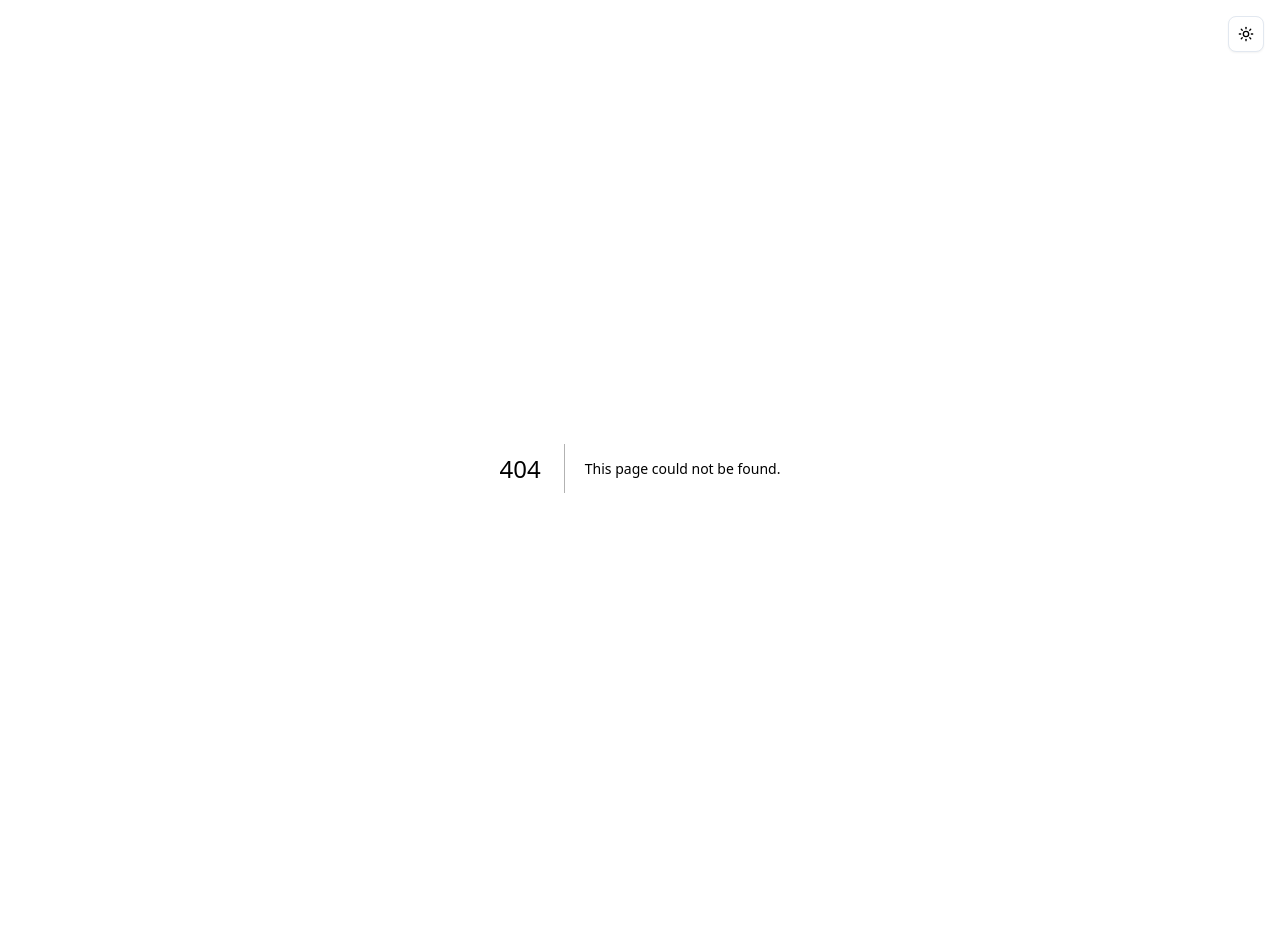
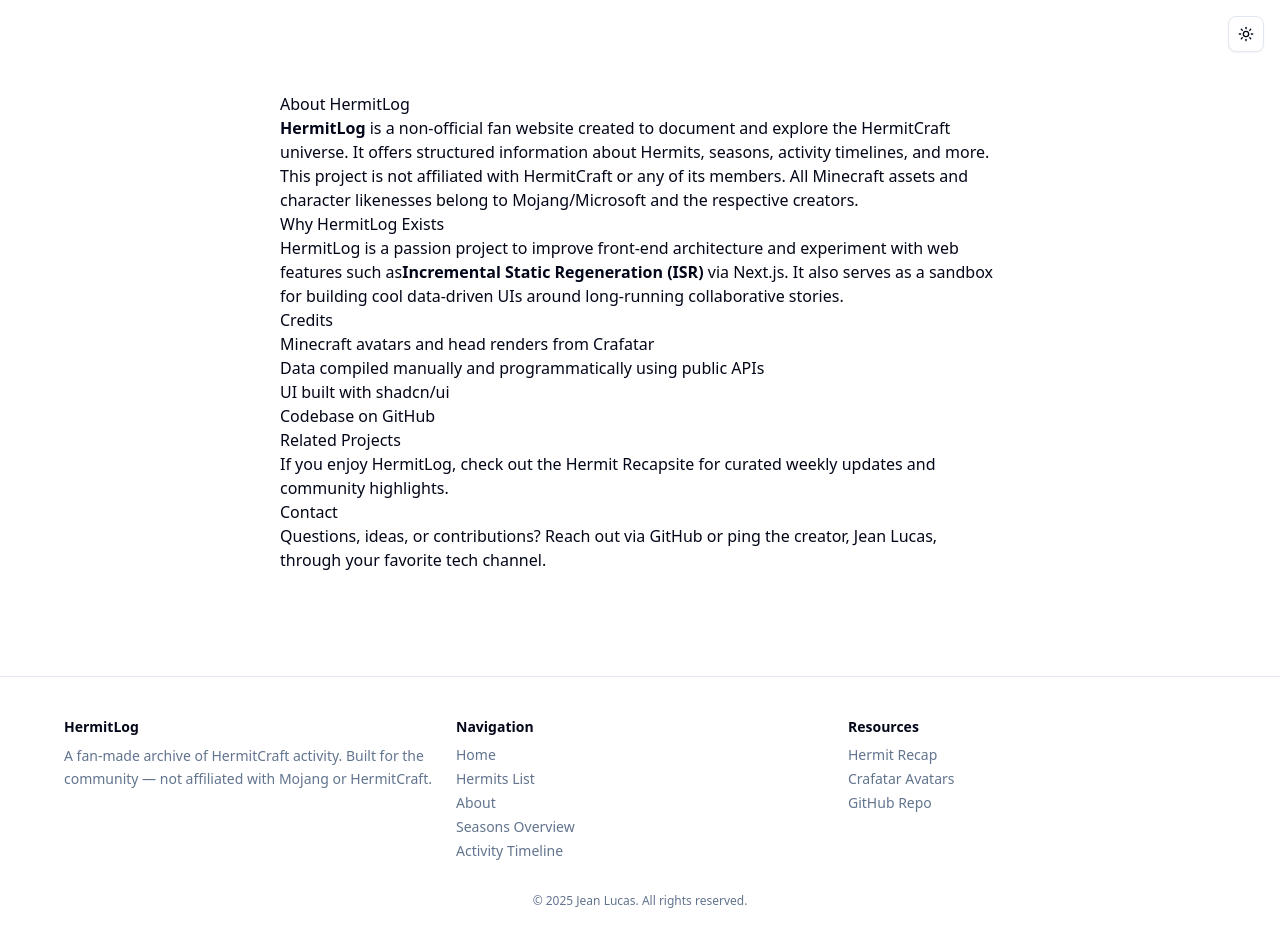
Before and after one commit to jeanlucaslima/HermitLog, a Next.js app: page /about in a window 1280 px wide. Before the commit this address had no page. Shown: the top 946 px of the page. Before the commit the page ends 868 px from the top, so only its background shows below. Built offline with nearby package versions, Linux system fonts and the light colour scheme.

Commit message:
Added footer and about page

```diff
--- /dev/null
+++ b/app/about/page.tsx
@@ -0,0 +1,46 @@
+// app/about/page.tsx
+export default function AboutPage() {
+  return (
+    <>
+      <main className="prose dark:prose-invert max-w-3xl mx-auto p-6">
+        <h1>About HermitLog</h1>
+
+        <p>
+          <strong>HermitLog</strong> is a non-official fan website created to document and explore the HermitCraft
+          universe. It offers structured information about Hermits, seasons, activity timelines, and more.
+        </p>
+
+        <p>
+          This project is not affiliated with HermitCraft or any of its members. All Minecraft assets and character
+          likenesses belong to Mojang/Microsoft and the respective creators.
+        </p>
+
+        <h2>Why HermitLog Exists</h2>
+        <p>
+          HermitLog is a passion project to improve front-end architecture and experiment with web features such as
+          <strong>Incremental Static Regeneration (ISR)</strong> via Next.js. It also serves as a sandbox for building
+          cool data-driven UIs around long-running collaborative stories.
+        </p>
+
+        <h2>Credits</h2>
+        <ul>
+          <li>Minecraft avatars and head renders from <a href="https://crafatar.com" target="_blank" rel="noreferrer">Crafatar</a></li>
+          <li>Data compiled manually and programmatically using public APIs</li>
+          <li>UI built with <a href="https://ui.shadcn.com" target="_blank" rel="noreferrer">shadcn/ui</a></li>
+          <li>Codebase on <a href="https://github.com/jeanlucaslima/HermitLog" target="_blank" rel="noreferrer">GitHub</a></li>
+        </ul>
+
+        <h2>Related Projects</h2>
+        <p>
+          If you enjoy HermitLog, check out the <a href="https://hermitrecap.com" target="_blank" rel="noreferrer">Hermit Recap</a>
+          site for curated weekly updates and community highlights.
+        </p>
+
+        <h2>Contact</h2>
+        <p>
+          Questions, ideas, or contributions? Reach out via GitHub or ping the creator, Jean Lucas, through your favorite tech channel.
+        </p>
+      </main>
+    </>
+  )
+}
--- a/app/layout.tsx
+++ b/app/layout.tsx
@@ -1,4 +1,5 @@
 import type { Metadata } from "next";
+import { Footer } from "@/components/footer";
 import { Geist, Geist_Mono } from "next/font/google";
 import { ThemeProvider } from "@/components/theme-provider";
 import { ThemeToggle } from "@/components/theme-toggle";
@@ -36,6 +37,7 @@
             <ThemeToggle />
           </header>
           {children}
+          <Footer />
         </ThemeProvider>
       </body>
     </html>
--- /dev/null
+++ b/components/footer.tsx
@@ -0,0 +1,59 @@
+// components/footer.tsx
+"use client"
+
+import Link from "next/link"
+
+export function Footer() {
+  return (
+    <footer className="border-t mt-20 px-6 py-10 text-sm text-muted-foreground">
+      <div className="max-w-6xl mx-auto grid grid-cols-1 sm:grid-cols-3 gap-6 text-center sm:text-left">
+        {/* Branding and Description */}
+        <div>
+          <h3 className="font-semibold text-foreground mb-2">HermitLog</h3>
+          <p className="leading-relaxed">
+            A fan-made archive of HermitCraft activity. Built for the community — not affiliated with Mojang or HermitCraft.
+          </p>
+        </div>
+
+        {/* Navigation */}
+        <div>
+          <h4 className="font-semibold text-foreground mb-2">Navigation</h4>
+          <ul className="space-y-1">
+            <li><Link href="/">Home</Link></li>
+            <li><Link href="/hermits">Hermits List</Link></li>
+            <li><Link href="/about">About</Link></li>
+            {/* Placeholder/future links */}
+            <li><Link href="/seasons">Seasons Overview</Link></li>
+            <li><Link href="/timeline">Activity Timeline</Link></li>
+          </ul>
+        </div>
+
+        {/* External Links */}
+        <div>
+          <h4 className="font-semibold text-foreground mb-2">Resources</h4>
+          <ul className="space-y-1">
+            <li>
+              <a href="https://hermitrecap.com" target="_blank" rel="noreferrer">
+                Hermit Recap
+              </a>
+            </li>
+            <li>
+              <a href="https://crafatar.com" target="_blank" rel="noreferrer">
+                Crafatar Avatars
+              </a>
+            </li>
+            <li>
+              <a href="https://github.com/jeanlucaslima/HermitLog" target="_blank" rel="noreferrer">
+                GitHub Repo
+              </a>
+            </li>
+          </ul>
+        </div>
+      </div>
+
+      <div className="mt-8 text-center text-xs text-muted-foreground">
+        © {new Date().getFullYear()} Jean Lucas. All rights reserved.
+      </div>
+    </footer>
+  )
+}
```
